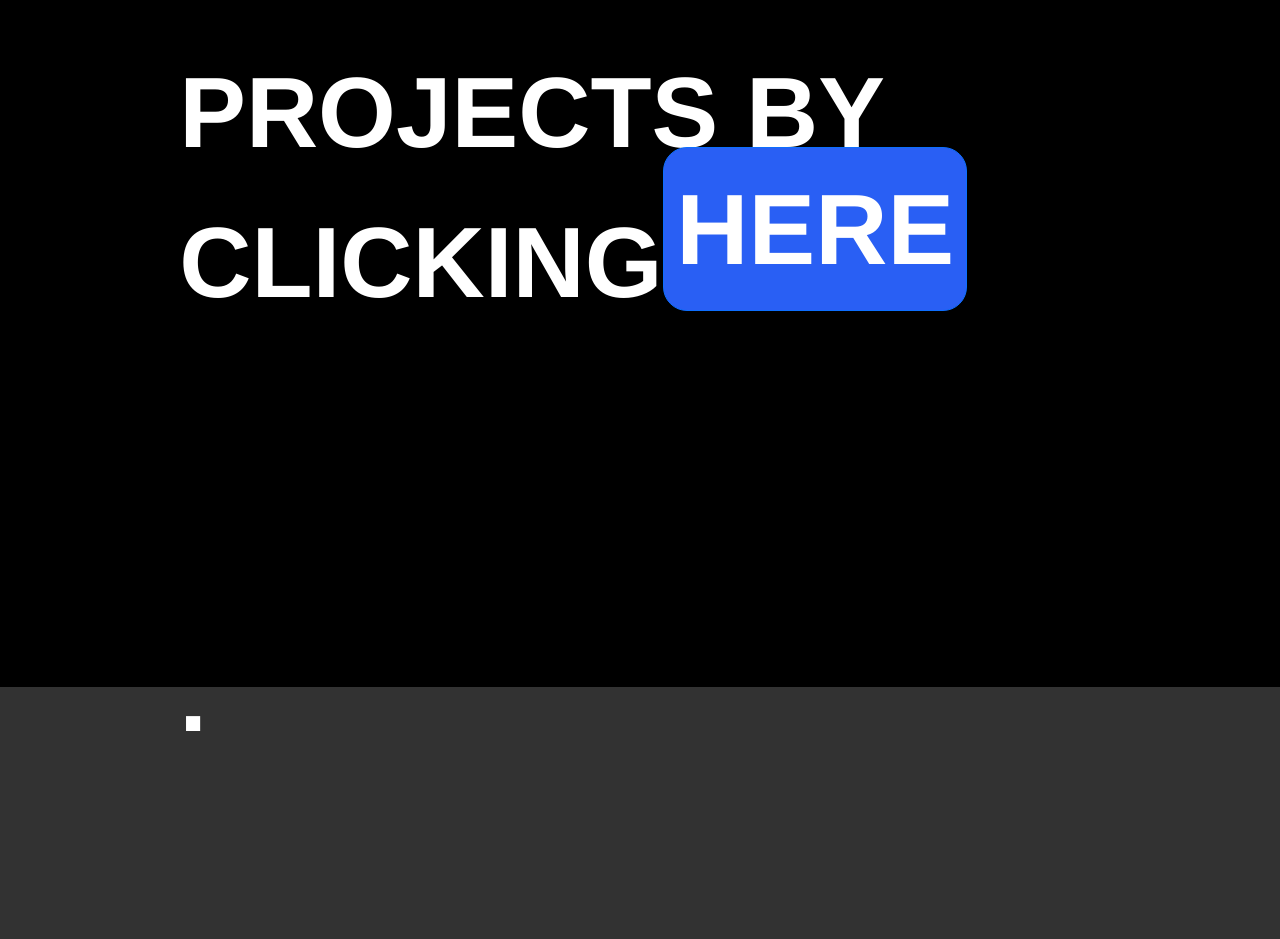
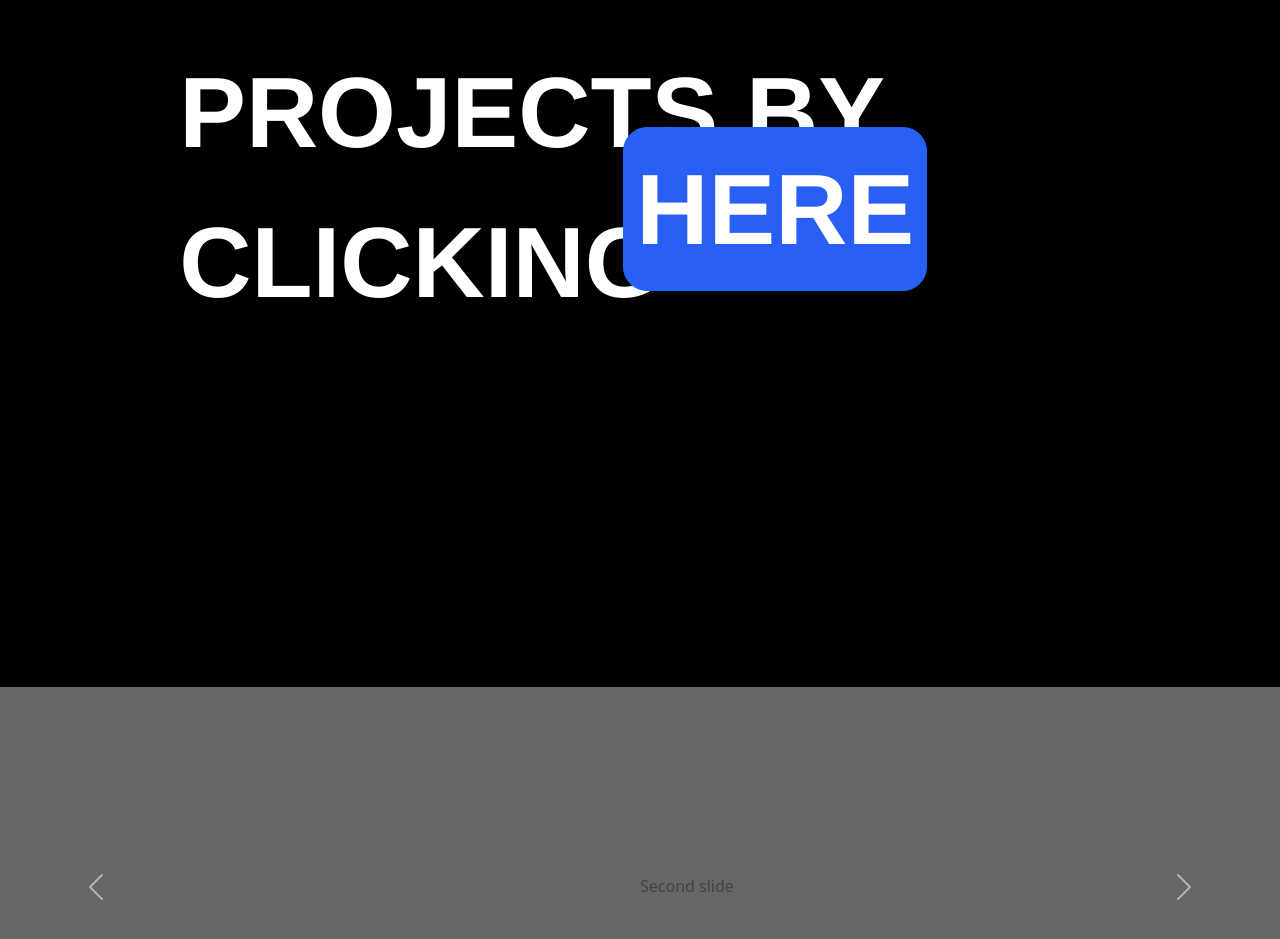
Before and after one commit to Stealerwolf/PORTFOLIO, a React (Vite) app in the folder portfolio/: page / in a window 1280 px wide. Shown: the part 1061-2000 px from the top of the page. Before the commit the page ends 1832 px from the top, so only its background shows below. Built offline with nearby package versions, Linux system fonts and the light colour scheme.

Commit message:
fixed offcanvas and added pre-carousel

```diff
--- a/portfolio/src/components/BlackPageText.tsx
+++ b/portfolio/src/components/BlackPageText.tsx
@@ -2,9 +2,9 @@ import HereButton from "./HereButton";
 function BlackPageText() {
   return (
     <div className="BlackPageText">
-      EXPLORE MORE
+      EXPLORE ALL
       <br /> PROJECTS BY
-      <br /> CLICKING <HereButton />.
+      <br /> CLICKING <HereButton />
     </div>
   );
 }
--- /dev/null
+++ b/portfolio/src/components/Carousel.tsx
@@ -0,0 +1,45 @@
+function Carousel() {
+  return (
+    <div id="carouselExampleAutoplaying" className="carousel slide" data-bs-ride="carousel">
+      <div className="carousel-inner">
+        <div className="carousel-item">
+          <svg className="bd-placeholder-img bd-placeholder-img-lg d-block w-100" width={800} height={400} xmlns="http://www.w3.org/2000/svg" role="img" aria-label="Placeholder: First slide" preserveAspectRatio="xMidYMid slice" focusable="false">
+            <title>Placeholder</title>
+            <rect width="100%" height="100%" fill="#777" />
+            <text x="50%" y="50%" fill="#555" dy=".3em">
+              First slide
+            </text>
+          </svg>
+        </div>
+        <div className="carousel-item active">
+          <svg className="bd-placeholder-img bd-placeholder-img-lg d-block w-100" width={800} height={400} xmlns="http://www.w3.org/2000/svg" role="img" aria-label="Placeholder: Second slide" preserveAspectRatio="xMidYMid slice" focusable="false">
+            <title>Placeholder</title>
+            <rect width="100%" height="100%" fill="#666" />
+            <text x="50%" y="50%" fill="#444" dy=".3em">
+              Second slide
+            </text>
+          </svg>
+        </div>
+        <div className="carousel-item">
+          <svg className="bd-placeholder-img bd-placeholder-img-lg d-block w-100" width={800} height={400} xmlns="http://www.w3.org/2000/svg" role="img" aria-label="Placeholder: Third slide" preserveAspectRatio="xMidYMid slice" focusable="false">
+            <title>Placeholder</title>
+            <rect width="100%" height="100%" fill="#555" />
+            <text x="50%" y="50%" fill="#333" dy=".3em">
+              Third slide
+            </text>
+          </svg>
+        </div>
+      </div>
+      <button className="carousel-control-prev" type="button" data-bs-target="#carouselExampleAutoplaying" data-bs-slide="prev">
+        <span className="carousel-control-prev-icon" aria-hidden="true" />
+        <span className="visually-hidden">Previous</span>
+      </button>
+      <button className="carousel-control-next" type="button" data-bs-target="#carouselExampleAutoplaying" data-bs-slide="next">
+        <span className="carousel-control-next-icon" aria-hidden="true" />
+        <span className="visually-hidden">Next</span>
+      </button>
+    </div>
+  );
+}
+
+export default Carousel;
--- a/portfolio/src/components/Offcanvas.tsx
+++ b/portfolio/src/components/Offcanvas.tsx
@@ -2,44 +2,24 @@ import Assunto2 from "../Images/Assunto2.png";
 
 function Offcanvas() {
   return (
-    <div
-      className="offcanvas offcanvas-start show"
-      tabIndex={-1}
-      id="offcanvas"
-      aria-labelledby="offcanvasLabel"
-    >
+    <div className="offcanvas offcanvas-css offcanvas-start show " data-bs-backdrop="false" data-bs-scroll="false" tabIndex={-1} id="offcanvas" aria-labelledby="offcanvasLabel">
       <div className="offcanvas-header">
         <h5 className="offcanvas-title" id="offcanvasLabel">
           <div>
-            <img
-              src={Assunto2}
-              className="card-img-offcanvas"
-              alt="profileMemoji"
-            />
+            <img src={Assunto2} className="card-img-offcanvas" alt="profileMemoji" />
           </div>
         </h5>
-        <button
-          type="button"
-          className="btn-close"
-          data-bs-dismiss="offcanvas"
-          aria-label="Close"
-        />
+        <button type="button" className="btn-close" data-bs-dismiss="offcanvas" aria-label="Close" />
       </div>
       <div className="offcanvas-body">
         <div></div>
         <div>
-          <a
-            href="https://github.com/Stealerwolf"
-            className="btn btn-primary btn-github "
-          >
+          <a href="https://github.com/Stealerwolf" className="btn btn-primary btn-github ">
             Github
           </a>
         </div>
         <div>
-          <a
-            href="https://github.com/Stealerwolf"
-            className="btn btn-primary btn-youtube"
-          >
+          <a href="https://github.com/Stealerwolf" className="btn btn-primary btn-youtube">
             Youtube
           </a>
         </div>
--- a/portfolio/src/main.css
+++ b/portfolio/src/main.css
@@ -105,7 +105,8 @@
 }
 
 .HereButton {
-  transform: translate(330px, -300px);
+  transform: translate(290px, -320px);
   border-radius: 1.5rem;
   background-color: #295ff4;
+  position: static;
 }
--- a/portfolio/src/main.tsx
+++ b/portfolio/src/main.tsx
@@ -1,11 +1,14 @@
 import React from "react";
 import ReactDOM from "react-dom/client";
 import "bootstrap/dist/css/bootstrap.css";
+import "https://cdn.jsdelivr.net/npm/bootstrap@5.3.3/dist/js/bootstrap.bundle.min.js";
+
 import "./main.css";
 import Offcanvas from "./components/Offcanvas.tsx";
 import Text from "./components/Text.tsx";
 import Cards from "./components/Cards.tsx";
 import BlackPage from "./components/BlackPage.tsx";
+import Carousel from "./components/carousel.tsx";
 
 ReactDOM.createRoot(document.getElementById("root")!).render(
   <React.StrictMode>
@@ -13,5 +16,6 @@ ReactDOM.createRoot(document.getElementById("root")!).render(
     <Text />
     <Cards />
     <BlackPage />
+    <Carousel />
   </React.StrictMode>
 );
```
Also changed, not shown: portfolio/src/components/UpButton.tsx (added, +14 -0 lines).
